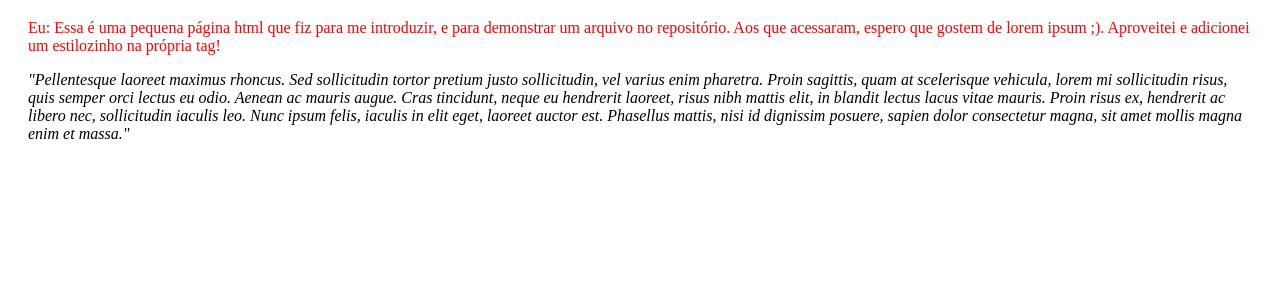
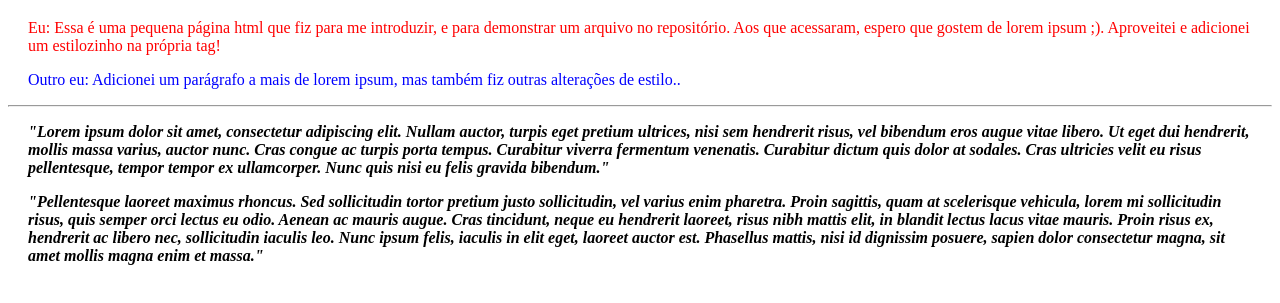
Before and after one commit to Lesczeo/ArtisticGallery_HTML-CSS, a plain HTML site: page helloworld.html in a window 1280 px wide. Shown: the part 61-364 px from the top of the page. Drawn offline with Linux system fonts and the light colour scheme.

Commit message:
modificando o arquivo HTML

```diff
--- a/helloworld.html
+++ b/helloworld.html
@@ -6,16 +6,25 @@
 <body>
 
 <h1 style="text-align: center;">Olá Dio!!</h1>
-<p style="color: red; padding: 0 20px">Eu: Essa é uma pequena página html que fiz para me
-    introduzir, e para demonstrar um arquivo no repositório. Aos que acessaram, espero que gostem de lorem
-    ipsum ;). Aproveitei e adicionei um estilozinho na própria tag!</p>
-<p style="padding: 0 20px; font-style: italic;">"Pellentesque laoreet maximus rhoncus. Sed sollicitudin
-    tortor pretium justo sollicitudin, vel varius enim pharetra. Proin sagittis, quam at scelerisque
-    vehicula, lorem mi sollicitudin risus, quis semper orci lectus eu odio. Aenean ac mauris augue. Cras
-    tincidunt, neque eu hendrerit laoreet, risus nibh mattis elit, in blandit lectus lacus vitae mauris.
-    Proin risus ex, hendrerit ac libero nec, sollicitudin iaculis leo. Nunc ipsum felis, iaculis in elit
-    eget, laoreet auctor est. Phasellus mattis, nisi id dignissim posuere, sapien dolor consectetur magna,
-    sit amet mollis magna enim et massa."</p>
+<p style="color: red; padding: 0 20px">Eu: Essa é uma pequena página html que fiz para me introduzir, e
+    para demonstrar um arquivo no repositório. Aos que acessaram, espero que gostem de lorem ipsum ;).
+    Aproveitei e adicionei um estilozinho na própria tag!</p>
+<p style="color: blue; padding: 0 20px">Outro eu: Adicionei um parágrafo a mais de lorem ipsum, mas também
+    fiz outras alterações de estilo..</p>
+<hr>
+<p style="padding: 0 20px; font-style: italic; font-weight: 600;">"Lorem ipsum dolor sit amet, consectetur
+    adipiscing elit. Nullam auctor, turpis eget pretium ultrices, nisi sem hendrerit risus, vel bibendum
+    eros augue vitae libero. Ut eget dui hendrerit, mollis massa varius, auctor nunc. Cras congue ac turpis
+    porta tempus. Curabitur viverra fermentum venenatis. Curabitur dictum quis dolor at sodales. Cras
+    ultricies velit eu risus pellentesque, tempor tempor ex ullamcorper. Nunc quis nisi eu felis gravida
+    bibendum."</p>
+<p style="padding: 0 20px; font-style: italic; font-weight: 600;">"Pellentesque laoreet maximus rhoncus.
+    Sed sollicitudin tortor pretium justo sollicitudin, vel varius enim pharetra. Proin sagittis, quam at
+    scelerisque vehicula, lorem mi sollicitudin risus, quis semper orci lectus eu odio. Aenean ac mauris
+    augue. Cras tincidunt, neque eu hendrerit laoreet, risus nibh mattis elit, in blandit lectus lacus
+    vitae mauris. Proin risus ex, hendrerit ac libero nec, sollicitudin iaculis leo. Nunc ipsum felis,
+    iaculis in elit eget, laoreet auctor est. Phasellus mattis, nisi id dignissim posuere, sapien dolor
+    consectetur magna, sit amet mollis magna enim et massa."</p>
 
 </body>
 </html>
```
